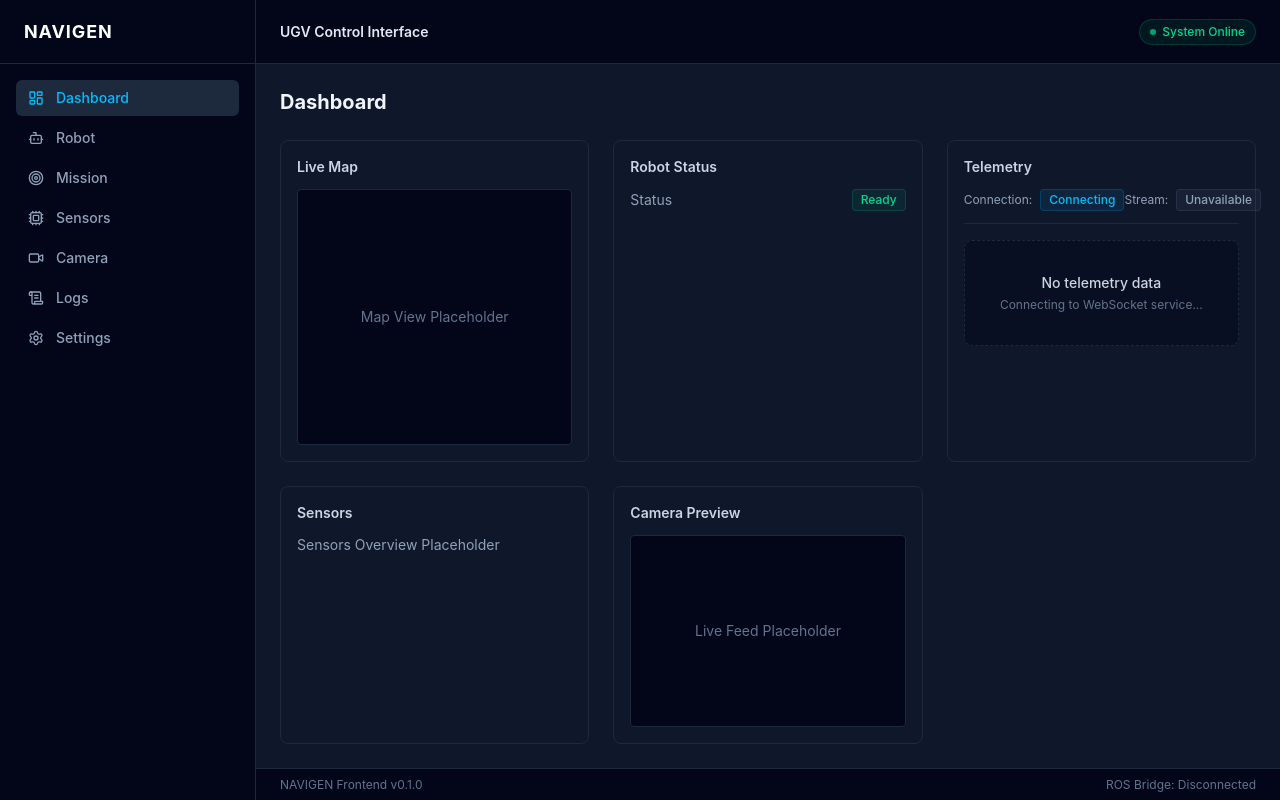
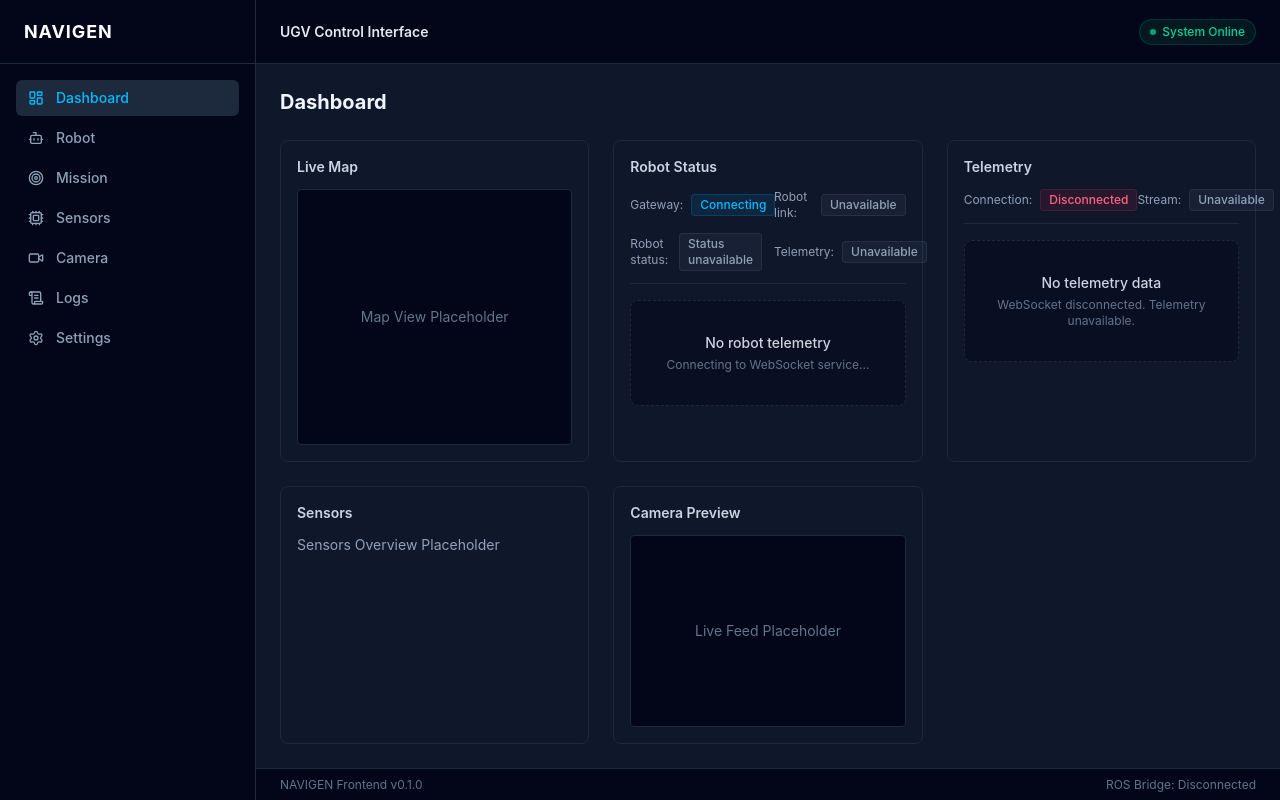
Before and after one commit to Bibek200619/NAVIGEN, a React (Vite) app in the folder web_app/frontend/: page /dashboard in a window 1280 px wide. Built offline with nearby package versions, Linux system fonts and the light colour scheme; no server answers.

Commit message:
feat(web): integrate live robot status

```diff
--- a/web_app/frontend/src/components/dashboard/RobotStatus.tsx
+++ b/web_app/frontend/src/components/dashboard/RobotStatus.tsx
@@ -1,13 +1,141 @@
 import React from 'react';
 import { Panel } from '../common/Panel';
 import { StatusBadge } from '../common/StatusBadge';
+import { useRobot } from '../../hooks/useRobot';
+import type {
+  RobotConnectionStatus,
+  RobotStatus as RobotStatusType,
+} from '../../types/robot';
+import type { WebSocketStatus } from '../../services/websocket';
+
+const getConnectionBadgeConfig = (status: WebSocketStatus) => {
+  switch (status) {
+    case 'connected':
+      return { label: 'Connected', variant: 'success' as const };
+    case 'connecting':
+      return { label: 'Connecting', variant: 'info' as const };
+    case 'reconnecting':
+      return { label: 'Reconnecting', variant: 'warning' as const };
+    case 'disconnected':
+    default:
+      return { label: 'Disconnected', variant: 'danger' as const };
+  }
+};
+
+const getRobotStatusBadgeConfig = (status?: RobotStatusType) => {
+  if (!status) {
+    return { label: 'Status unavailable', variant: 'default' as const };
+  }
+
+  const capitalized = status.charAt(0).toUpperCase() + status.slice(1);
+  switch (status) {
+    case 'idle':
+      return { label: capitalized, variant: 'info' as const };
+    case 'navigating':
+    case 'manual':
+      return { label: capitalized, variant: 'success' as const };
+    case 'error':
+      return { label: capitalized, variant: 'danger' as const };
+    case 'offline':
+    default:
+      return { label: capitalized, variant: 'default' as const };
+  }
+};
+
+const getRobotConnectionBadgeConfig = (status?: RobotConnectionStatus) => {
+  switch (status) {
+    case 'connected':
+      return { label: 'Connected', variant: 'success' as const };
+    case 'connecting':
+      return { label: 'Connecting', variant: 'info' as const };
+    case 'disconnected':
+      return { label: 'Disconnected', variant: 'danger' as const };
+    default:
+      return { label: 'Unavailable', variant: 'default' as const };
+  }
+};
 
 export const RobotStatus: React.FC = () => {
+  const { robotState, connectionStatus } = useRobot();
+  const connectionConfig = getConnectionBadgeConfig(connectionStatus);
+  const robotStatusConfig = getRobotStatusBadgeConfig(robotState?.status);
+  const robotConnectionConfig = getRobotConnectionBadgeConfig(robotState?.connectionStatus);
+  const telemetryConfig =
+    robotState === null || robotState.isStale === undefined
+      ? { label: 'Unavailable', variant: 'default' as const }
+      : robotState.isStale
+      ? { label: 'Stale', variant: 'warning' as const }
+      : { label: 'Live', variant: 'success' as const };
+
   return (
     <Panel title="Robot Status">
-      <div className="flex items-center justify-between">
-        <span className="text-sm text-slate-400">Status</span>
-        <StatusBadge status="Ready" variant="success" />
+      <div className="space-y-4">
+        {/* Status header row */}
+        <div className="grid grid-cols-2 gap-3 pb-3 border-b border-slate-800 text-xs">
+          <div className="flex items-center gap-2">
+            <span className="text-slate-400">Gateway:</span>
+            <StatusBadge status={connectionConfig.label} variant={connectionConfig.variant} />
+          </div>
+          <div className="flex items-center gap-2">
+            <span className="text-slate-400">Robot link:</span>
+            <StatusBadge status={robotConnectionConfig.label} variant={robotConnectionConfig.variant} />
+          </div>
+          <div className="flex items-center gap-2">
+            <span className="text-slate-400">Robot status:</span>
+            <StatusBadge status={robotStatusConfig.label} variant={robotStatusConfig.variant} />
+          </div>
+          <div className="flex items-center gap-2">
+            <span className="text-slate-400">Telemetry:</span>
+            <StatusBadge status={telemetryConfig.label} variant={telemetryConfig.variant} />
+          </div>
+        </div>
+
+        {/* Main robot content */}
+        {robotState === null ? (
+          <div className="py-8 px-4 flex flex-col items-center justify-center text-center bg-slate-950/40 rounded-lg border border-dashed border-slate-800">
+            <span className="text-sm font-medium text-slate-300">No robot telemetry</span>
+            <p className="text-xs text-slate-500 mt-1 max-w-xs">
+              {connectionStatus === 'connected'
+                ? 'Connected to gateway. Waiting for robot telemetry packets...'
+                : connectionStatus === 'connecting'
+                ? 'Connecting to WebSocket service...'
+                : connectionStatus === 'reconnecting'
+                ? 'Connection lost. Attempting to reconnect...'
+                : 'WebSocket disconnected. Robot telemetry unavailable.'}
+            </p>
+          </div>
+        ) : (
+          <div className="space-y-3">
+            {/* Robot ID */}
+            <div className="flex items-center justify-between p-3 bg-slate-950/60 rounded-md border border-slate-800 text-xs">
+              <span className="text-slate-400">Robot ID</span>
+              <span className="font-mono text-slate-200">{robotState.id || '--'}</span>
+            </div>
+
+            {/* Velocities grid */}
+            <div className="grid grid-cols-2 gap-3">
+              <div className="p-3 bg-slate-950/60 rounded-md border border-slate-800">
+                <div className="text-xs text-slate-400 mb-1">Linear Velocity</div>
+                <div className="text-base font-semibold text-slate-100">
+                  {robotState.velocity?.linear !== undefined
+                    ? robotState.velocity.linear.toFixed(2)
+                    : '--'}
+                  <span className="text-xs font-normal text-slate-500 ml-1">m/s</span>
+                </div>
+              </div>
+
+              <div className="p-3 bg-slate-950/60 rounded-md border border-slate-800">
+                <div className="text-xs text-slate-400 mb-1">Angular Velocity</div>
+                <div className="text-base font-semibold text-slate-100">
+                  {robotState.velocity?.angular !== undefined
+                    ? robotState.velocity.angular.toFixed(2)
+                    : '--'}
+                  <span className="text-xs font-normal text-slate-500 ml-1">rad/s</span>
+                </div>
+              </div>
+            </div>
+          </div>
+        )}
       </div>
     </Panel>
   );
--- a/web_app/frontend/src/hooks/useRobot.ts
+++ b/web_app/frontend/src/hooks/useRobot.ts
@@ -1,21 +1,56 @@
 import { useState } from 'react';
-import type { RobotState } from '../types/robot';
-
-const initialRobotState: RobotState = {
-  id: 'navigen-ugv-01',
-  name: 'NAVIGEN UGV',
-  status: 'idle',
-  pose: { x: 0, y: 0, z: 0, yaw: 0 },
-  velocity: { linear: 0, angular: 0 },
-};
+import type { RobotConnectionStatus, RobotState } from '../types/robot';
+import { useWebSocket } from './useWebSocket';
+import type { WebSocketStatus } from '../services/websocket';
 
 /**
- * Placeholder hook for robot status and commands.
+ * Canonical v1 robot telemetry payload schema from WebSocket envelopes.
  */
-export const useRobot = () => {
-  const [robotState] = useState<RobotState>(initialRobotState);
+interface RobotTelemetryPayload {
+  connection_status?: RobotConnectionStatus;
+  linear_velocity?: number;
+  angular_velocity?: number;
+  battery_level_pct?: number;
+  is_stale?: boolean;
+}
+
+export interface UseRobotReturn {
+  robotState: RobotState | null;
+  connectionStatus: WebSocketStatus;
+  isConnected: boolean;
+}
+
+/**
+ * Hook providing live UGV robot state derived from WebSocket telemetry.
+ */
+export const useRobot = (): UseRobotReturn => {
+  const { isConnected, status: connectionStatus, latestMessage } = useWebSocket<RobotTelemetryPayload>();
+  const [prevMessage, setPrevMessage] = useState(latestMessage);
+  const [robotState, setRobotState] = useState<RobotState | null>(null);
+
+  if (latestMessage !== prevMessage) {
+    setPrevMessage(latestMessage);
+    if (latestMessage && latestMessage.event_type === 'robot.telemetry' && latestMessage.payload) {
+      const payload = latestMessage.payload;
+
+      setRobotState({
+        id: latestMessage.robot_id,
+        connectionStatus: payload.connection_status,
+        isStale: payload.is_stale,
+        velocity:
+          payload.linear_velocity !== undefined || payload.angular_velocity !== undefined
+            ? {
+                linear: payload.linear_velocity,
+                angular: payload.angular_velocity,
+              }
+            : undefined,
+      });
+    }
+  }
 
   return {
     robotState,
+    connectionStatus,
+    isConnected,
   };
 };
--- a/web_app/frontend/src/types/robot.ts
+++ b/web_app/frontend/src/types/robot.ts
@@ -1,7 +1,12 @@
+export type RobotStatus = 'idle' | 'navigating' | 'manual' | 'offline' | 'error';
+export type RobotConnectionStatus = 'connected' | 'disconnected' | 'connecting';
+
 export interface RobotState {
   id?: string;
   name?: string;
-  status: 'idle' | 'navigating' | 'manual' | 'offline' | 'error';
+  status?: RobotStatus;
+  connectionStatus?: RobotConnectionStatus;
+  isStale?: boolean;
   pose?: {
     x: number;
     y: number;
@@ -9,7 +14,7 @@
     yaw: number;
   };
   velocity?: {
-    linear: number;
-    angular: number;
+    linear?: number;
+    angular?: number;
   };
 }
```
